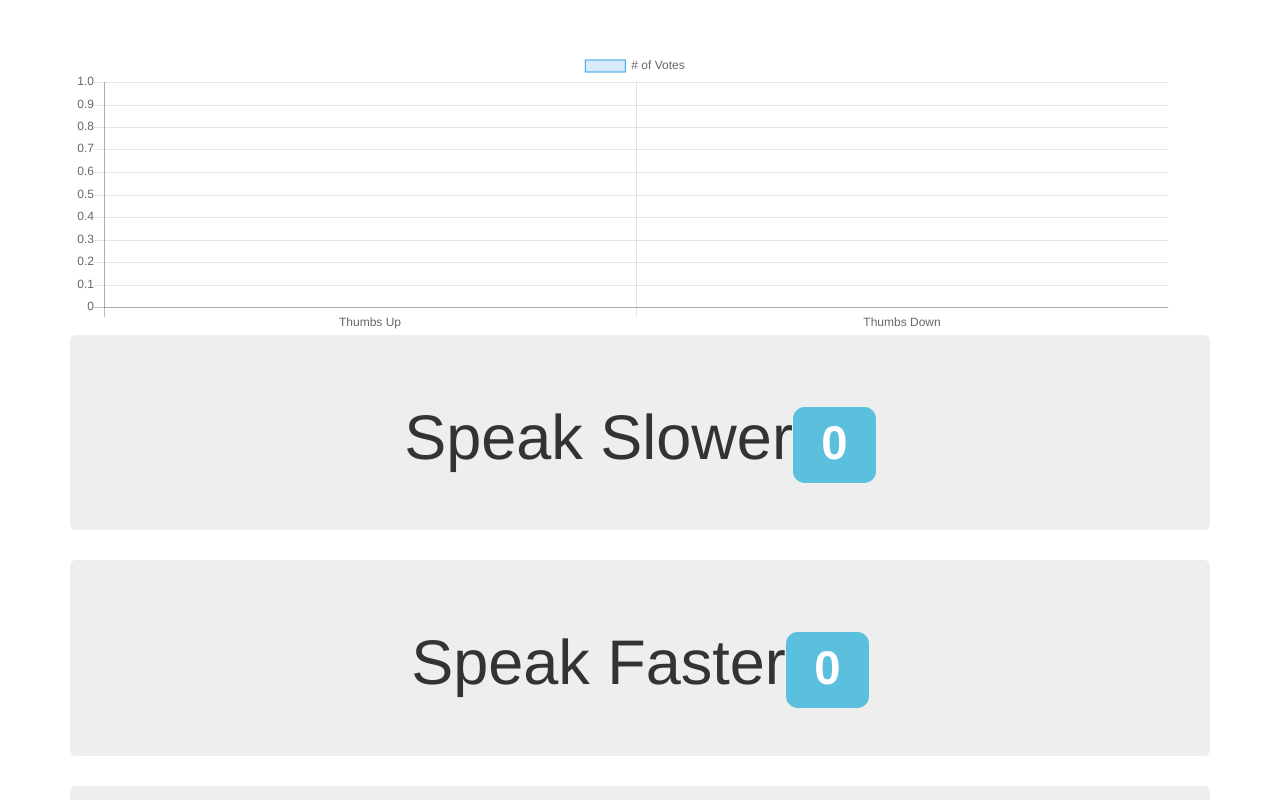
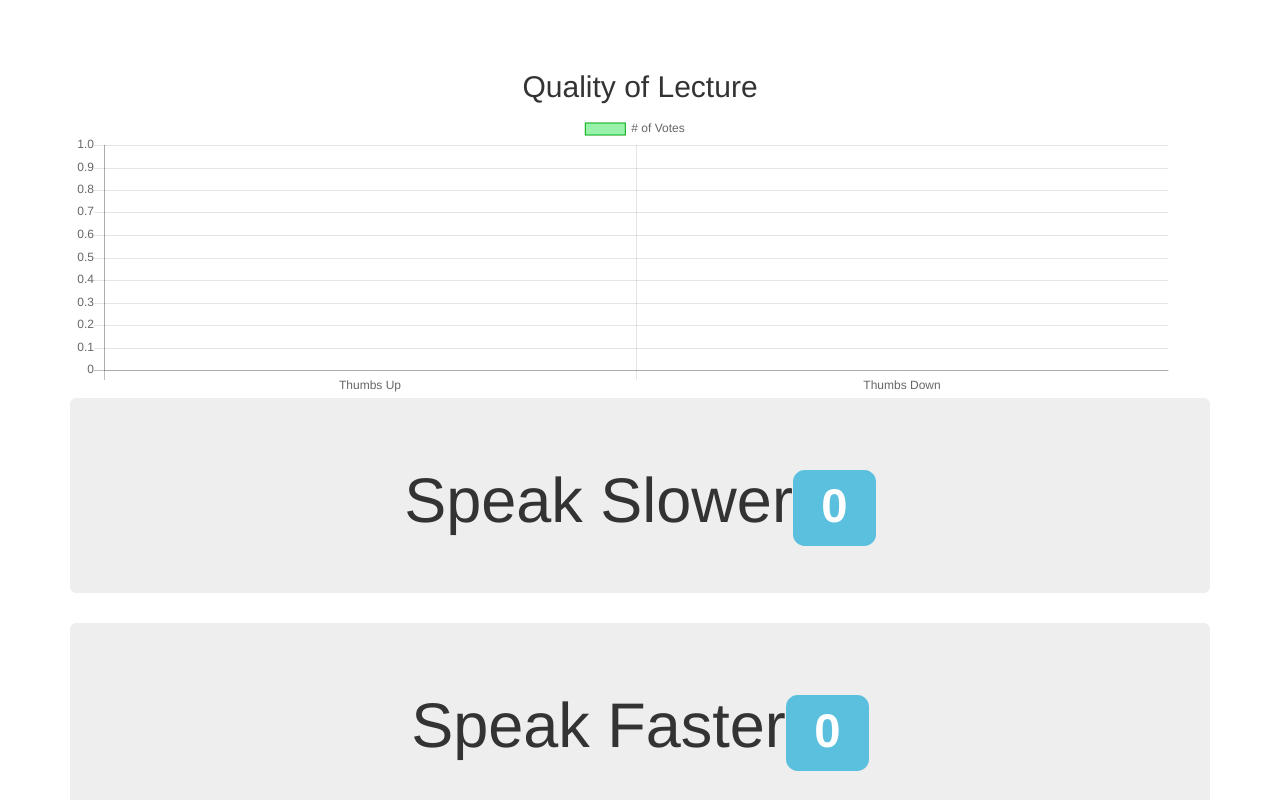
Before and after one commit to chromaticity/student_feedback_system, a website: page public/index.html in a window 1280 px wide. Shown: the top 800 px of the page. Drawn offline with nearby package versions, Linux system fonts and the light colour scheme; no server answers.

Commit message:
changed chart instance name, and chart bar graph color

```diff
--- a/public/index.html
+++ b/public/index.html
@@ -33,8 +33,7 @@
 	<div class="container">
 		<!--thumbs up, thumbs down, speak louder, speak slower, speak faster-->
 		<div class="text-center">
-		<!-- filter by the amount of thumbs up we've gotten -->
-			<!--<h1>Thumbs Up<span id="thumbsup" class="label label-info">0</span></h1>-->
+			<h2>Quality of Lecture</h2>
 			<canvas id="thumbs" width="400" height="100"></canvas>
 		</div>
 		<div class="jumbotron text-center">
--- a/public/js/data-and-sockets.js
+++ b/public/js/data-and-sockets.js
@@ -43,8 +43,10 @@ var socket = io.connect('http://localhost:8080');
 
 
 /* All of the graphs go here.*/
-var ctx = document.getElementById("thumbs");
-var thumbs_chart = new Chart(ctx, {
+
+// thumbs up and thumbs down chart
+var thumbs_ctx = document.getElementById("thumbs");
+var thumbs_chart = new Chart(thumbs_ctx, {
     type: 'bar',
     data: {
         labels: ["Thumbs Up", "Thumbs Down"],
@@ -52,12 +54,12 @@ var thumbs_chart = new Chart(ctx, {
             label: '# of Votes',
             data: [0, 0],
             backgroundColor: [
-                'rgba(54, 162, 235, 0.2)',
-                'rgba(255, 99, 132, 0.2)',
+                'rgba(0, 222, 44, 0.4)',
+                'rgba(222, 15, 0, 0.4)',
             ],
             borderColor: [
-                'rgba(54, 162, 235, 1)',
-                'rgba(255,99,132,1)',
+                'rgba(0, 154, 10, 1)',
+                'rgba(195,15,15,1)',
             ],
             borderWidth: 1
         }]
```
